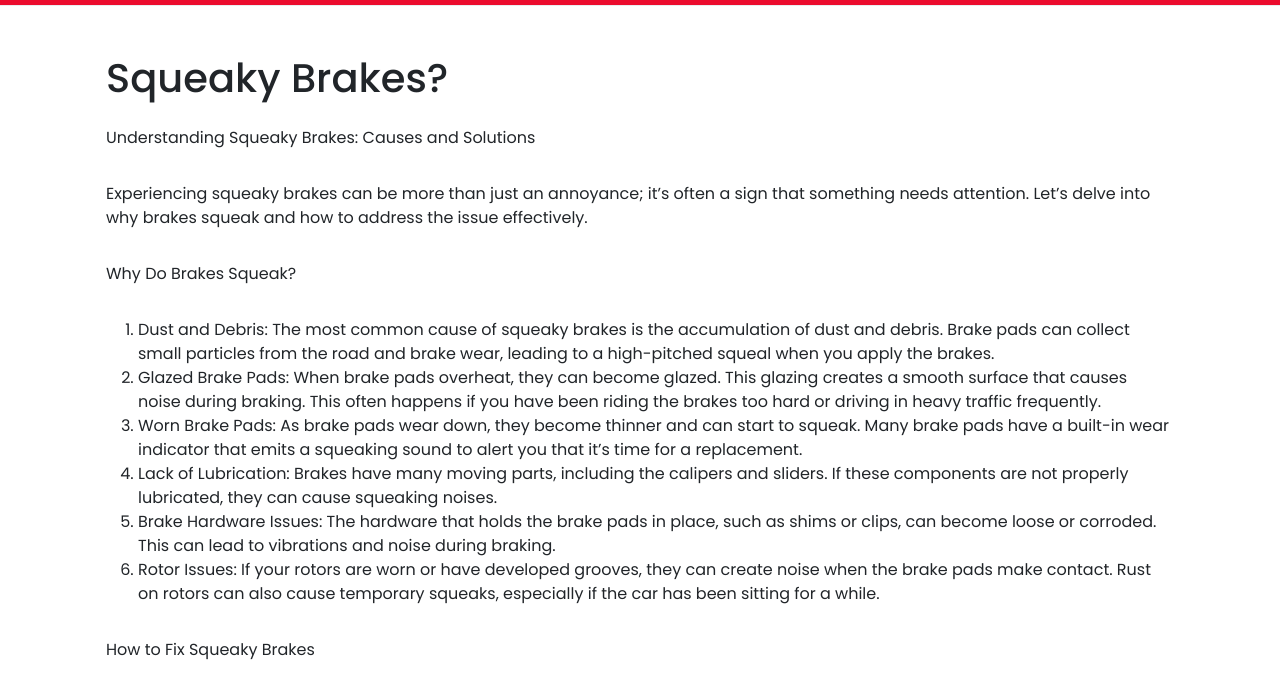
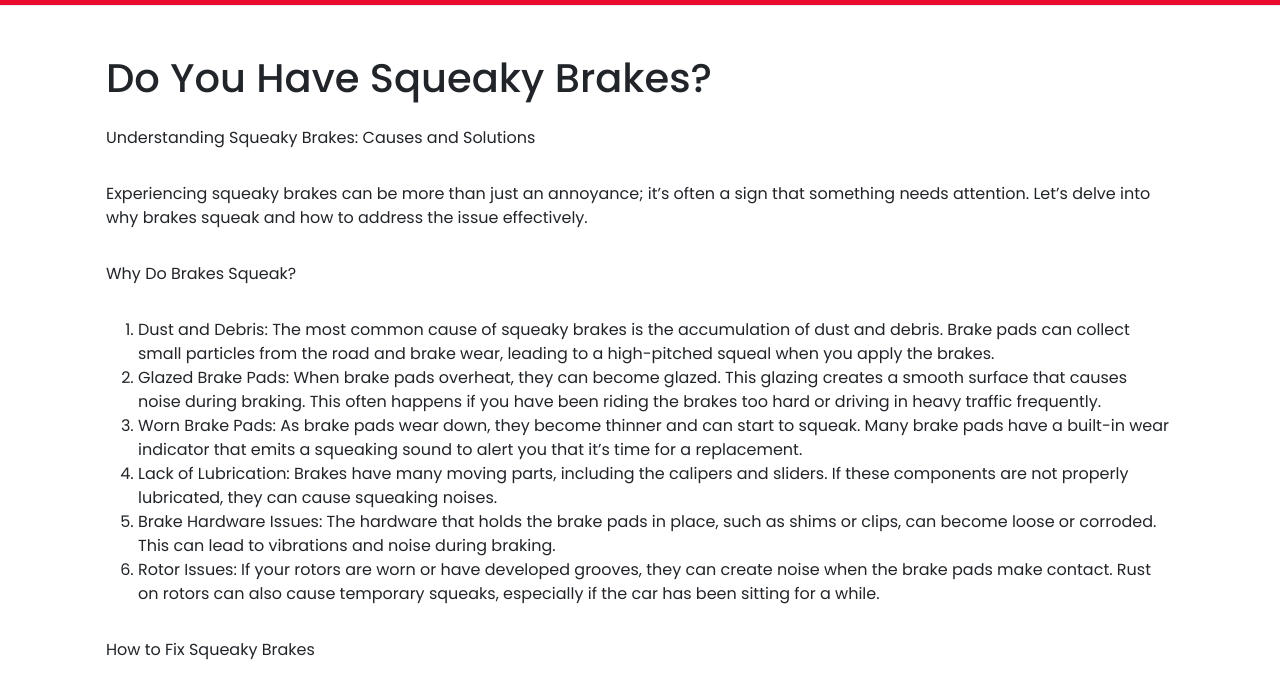
Before and after one commit to cherokeeautosales/cherokeeautosales.github.io, an Astro site: page /blog/squeakybrakes in a window 1280 px wide. Shown: the part 99-790 px from the top of the page. Built offline with nearby package versions, Linux system fonts and the light colour scheme; Astro itself is replaced by a stand-in of ours; a web font is replaced by a local one.

Commit message:
Update squeakybrakes.md

```diff
--- a/src/content/blog/squeakybrakes.md
+++ b/src/content/blog/squeakybrakes.md
@@ -1,5 +1,5 @@
 ---
-title: "Squeaky Brakes?"
+title: "Do You Have Squeaky Brakes?"
 description: "Squeaky brakes are a common issue, learn what your squeaky brakes mean."
 icon: FaCarSide
 ---
```
